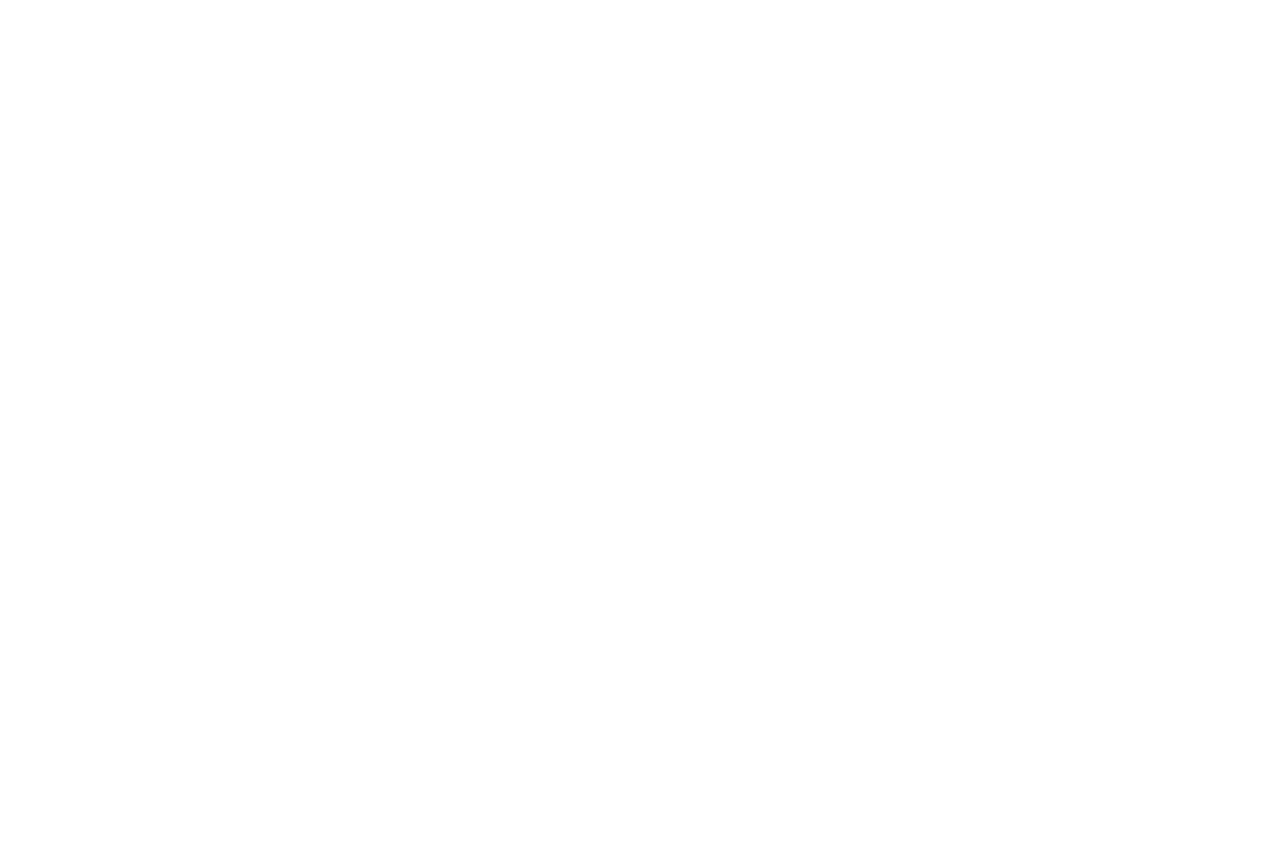
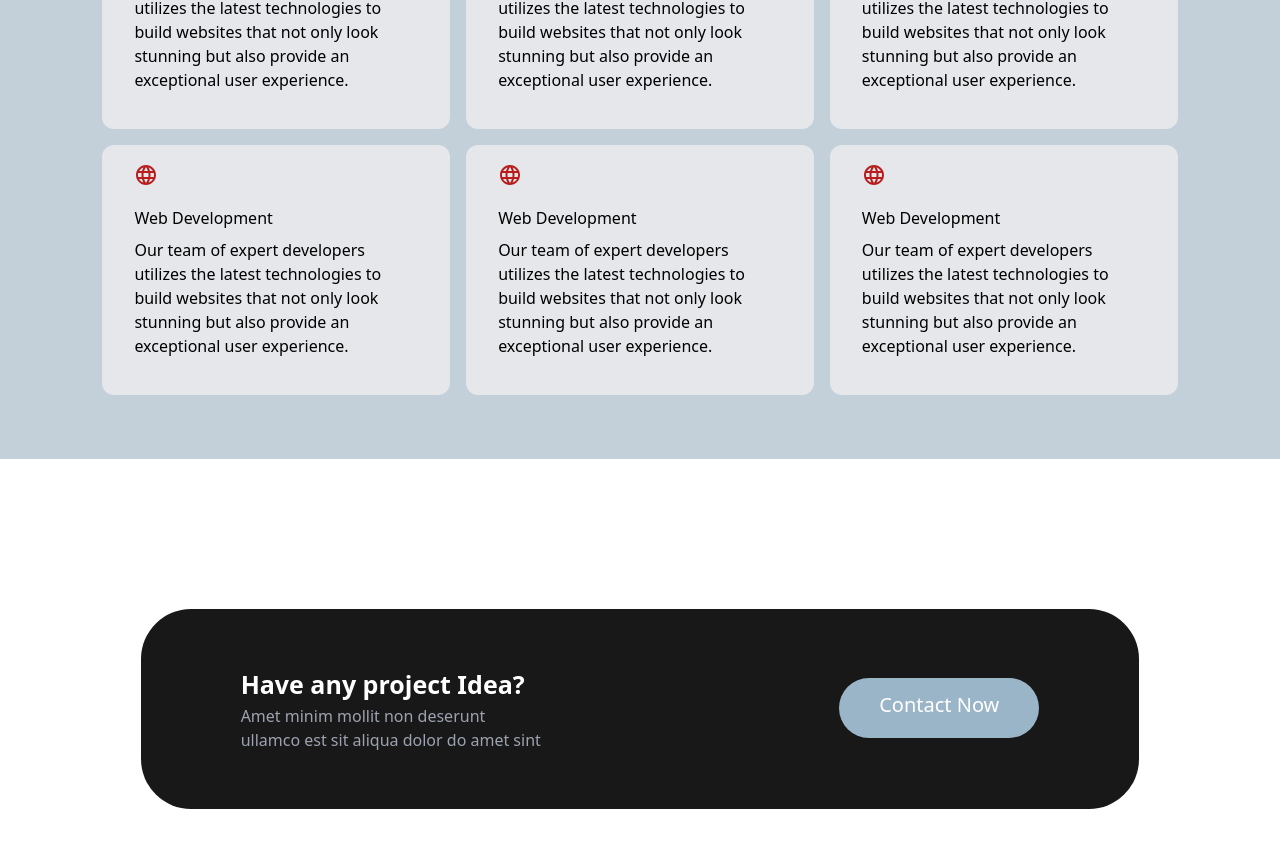
Before and after one commit to hklea/Nexus, a React (Vite) app in the folder Nexus-FrontEnd/: page / in a window 1280 px wide. Shown: the part 233-1080 px from the top of the page. Before the commit the page ends 800 px from the top, so only its background shows below. Built offline with nearby package versions, Linux system fonts and the light colour scheme.

Commit message:
Starting with two component

```diff
--- a/Nexus-FrontEnd/package.json
+++ b/Nexus-FrontEnd/package.json
@@ -10,10 +10,14 @@
     "preview": "vite preview"
   },
   "dependencies": {
+    "@emotion/react": "^11.11.4",
+    "@emotion/styled": "^11.11.5",
+    "@mui/icons-material": "^5.16.0",
     "css-loader": "^7.1.2",
     "postcss-loader": "^8.1.1",
     "react": "^18.3.1",
     "react-dom": "^18.3.1",
+    "react-router-dom": "^6.24.1",
     "style-loader": "^4.0.0"
   },
   "devDependencies": {
--- a/Nexus-FrontEnd/src/App.tsx
+++ b/Nexus-FrontEnd/src/App.tsx
@@ -1,5 +1,16 @@
+import { BrowserRouter, Route, Routes } from "react-router-dom";
+import EntryPage from "./pages/EntryPage";
+
 function App() {
-  return <>Provq</>;
+  return (
+    <BrowserRouter>
+      <div className="App">
+        <Routes>
+          <Route path="/" element={<EntryPage />} />
+        </Routes>
+      </div>
+    </BrowserRouter>
+  );
 }
 
 export default App;
--- /dev/null
+++ b/Nexus-FrontEnd/src/components/ProjectIdea.tsx
@@ -0,0 +1,21 @@
+function ProjectIdea() {
+  return (
+    <div className="bg-[#181818] w-[78%] h-[200px] rounded-[50px] flex items-center justify-center">
+      <div className="w-[80%] flex justify-center">
+        <div className="flex justify-center align-middle">
+          <span></span>
+          <span className="text-left mr-[-25px]">
+            <div className="text-white text-[25px] font-bold">Have any project Idea?</div>
+            <div className="text-gray-400">
+                <p>Amet minim mollit non deserunt </p>
+                <p>ullamco est sit aliqua dolor do amet sint</p>
+            </div>
+          </span>
+        </div>
+        <div className="mt-[12px] h-[60px] text-white ml-auto bg-[#9bb5c8] p-[12px] pl-[40px] pr-[40px] rounded-[40px] text-[20px]">Contact Now</div>
+      </div>
+    </div>
+  );
+}
+
+export default ProjectIdea;
--- /dev/null
+++ b/Nexus-FrontEnd/src/components/Services.tsx
@@ -0,0 +1,59 @@
+import LanguageIcon from "@mui/icons-material/Language";
+
+function Services() {
+  const BoxInformation = [
+    {
+      icon: <LanguageIcon />,
+      title: "Web Development",
+      text: "Our team of expert developers utilizes the latest technologies to build websites that not only look stunning but also provide an exceptional user experience.",
+    },
+    {
+      icon: <LanguageIcon />,
+      title: "Web Development",
+      text: "Our team of expert developers utilizes the latest technologies to build websites that not only look stunning but also provide an exceptional user experience.",
+    },
+    {
+      icon: <LanguageIcon />,
+      title: "Web Development",
+      text: "Our team of expert developers utilizes the latest technologies to build websites that not only look stunning but also provide an exceptional user experience.",
+    },
+    {
+      icon: <LanguageIcon />,
+      title: "Web Development",
+      text: "Our team of expert developers utilizes the latest technologies to build websites that not only look stunning but also provide an exceptional user experience.",
+    },
+    {
+      icon: <LanguageIcon />,
+      title: "Web Development",
+      text: "Our team of expert developers utilizes the latest technologies to build websites that not only look stunning but also provide an exceptional user experience.",
+    },
+    {
+      icon: <LanguageIcon />,
+      title: "Web Development",
+      text: "Our team of expert developers utilizes the latest technologies to build websites that not only look stunning but also provide an exceptional user experience.",
+    },
+  ];
+
+  return (
+    <div className="bg-[#c3d0da]">
+      <p>lol</p>
+      <p>lol2</p>
+      <div className="grid grid-cols-1 sm:grid-cols-2 md:grid-cols-3 gap-4  p-[5%] pl-[8%] pr-[8%]">
+        {BoxInformation.map((item, index) => (
+          <div
+            key={index}
+            className="bg-gray-200 p-4 pl-8 pr-8 h-[200px] rounded-xl sm:h-[300px] md:h-[350px] lg:h-[250px]"
+          >
+            <div className="h-[45px]">
+              <LanguageIcon className="h-[45px] text-red-700 text-[100px]" />
+            </div>
+            <div className="h-[10%]">{item.title}</div>
+            <div className="mt-[10px] h-[58%]">{item.text}</div>
+          </div>
+        ))}
+      </div>
+    </div>
+  );
+}
+
+export default Services;
--- a/Nexus-FrontEnd/src/main.tsx
+++ b/Nexus-FrontEnd/src/main.tsx
@@ -1,10 +1,4 @@
-import React from 'react'
-import ReactDOM from 'react-dom/client'
-import App from './App.tsx'
+import ReactDOM from "react-dom/client";
+import App from "./App.tsx";
 
-
-ReactDOM.createRoot(document.getElementById('root')!).render(
-  <React.StrictMode>
-    <App />
-  </React.StrictMode>,
-)
+ReactDOM.createRoot(document.getElementById("root")!).render(<App />);
--- /dev/null
+++ b/Nexus-FrontEnd/src/pages/EntryPage.tsx
@@ -0,0 +1,15 @@
+import Services from "../components/Services";
+import ProjectIdea from "../components/ProjectIdea";
+
+function EntryPage() {
+  return (
+    <div>
+      <Services />
+      <div className="h-[500px] flex items-center justify-center text-center">
+        <ProjectIdea />
+      </div>
+    </div>
+  );
+}
+
+export default EntryPage;
```
Also changed, not shown: Nexus-FrontEnd/src/components/prova.tsx (deleted), Nexus-FrontEnd/src/pages/prova.tsx (deleted), Nexus-FrontEnd/src/utilities/prova.tsx (deleted), 1 other file (tests, documents, lock files or other folders).
